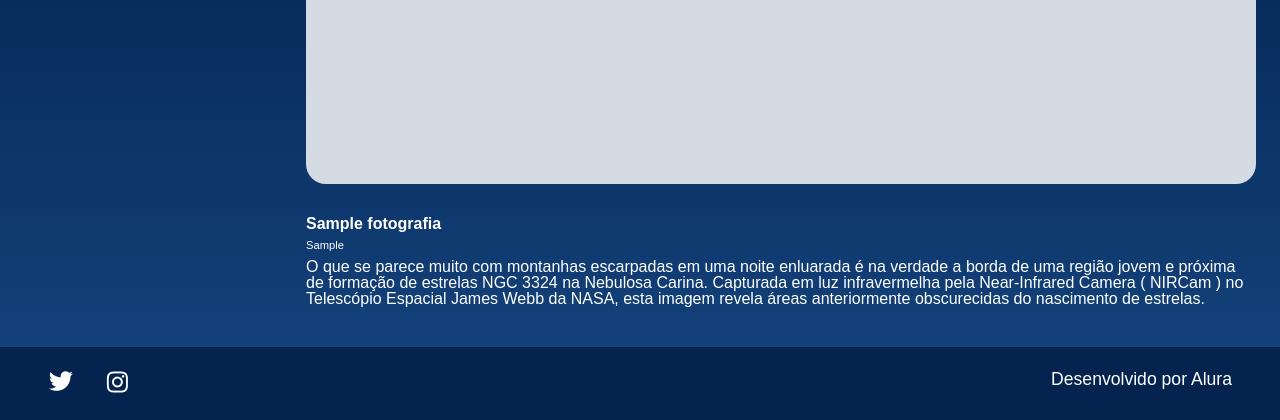
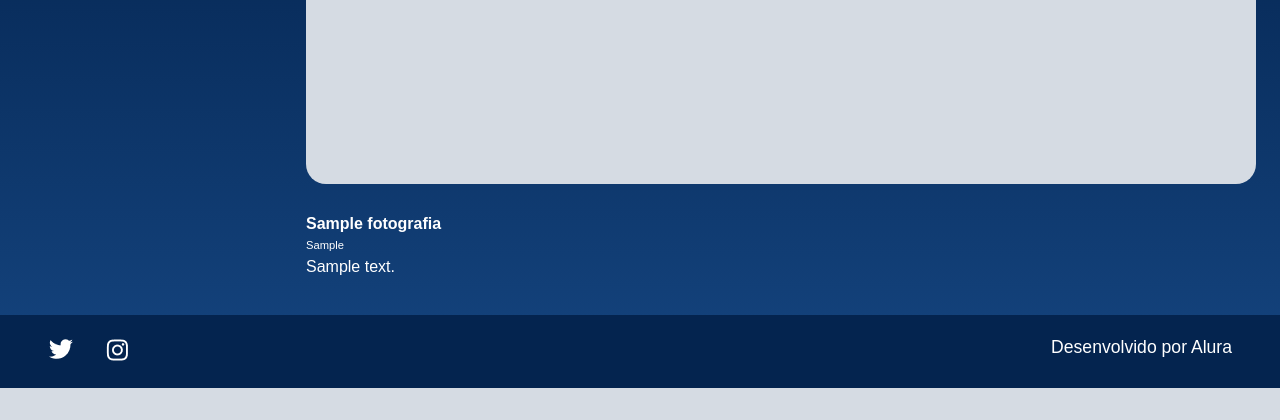
Before and after one commit to pedrobuzolin/alura-space, a Django app: page /imagem/1 in a window 1280 px wide. Shown: the part 707-1127 px from the top of the page. After the commit the page ends 1095 px from the top, so only its background shows below. Run offline with Django 5.2, Linux system fonts and the light colour scheme; tables that the repository leaves empty hold one stand-in row (values such as "Sample post"); grey boxes marked "Sample" are stand-in pictures.

Commit message:
Correção na página da imagem

```diff
--- a/templates/galeria/imagem.html
+++ b/templates/galeria/imagem.html
@@ -13,8 +13,7 @@
                             <div class="imagem__texto">
                                 <p class="imagem__titulo">{{ fotografia.nome }}</p>
                                 <p class="imagem__descricao">{{ fotografia.legenda }}</p>
-                                <p class="imagem__texto">O que se parece muito com montanhas escarpadas em uma noite enluarada é na verdade a borda de uma região jovem e próxima de formação de estrelas NGC 3324 na Nebulosa Carina. Capturada em luz infravermelha pela Near-Infrared Camera ( NIRCam ) no Telescópio Espacial James Webb da NASA, esta imagem revela áreas anteriormente obscurecidas do nascimento de estrelas.</p>
-                            </div>
+                                <p class="imagem__texto">{{ fotografia.descricao }}</p>
                         </div>
                     </div>
                 </section>
```
